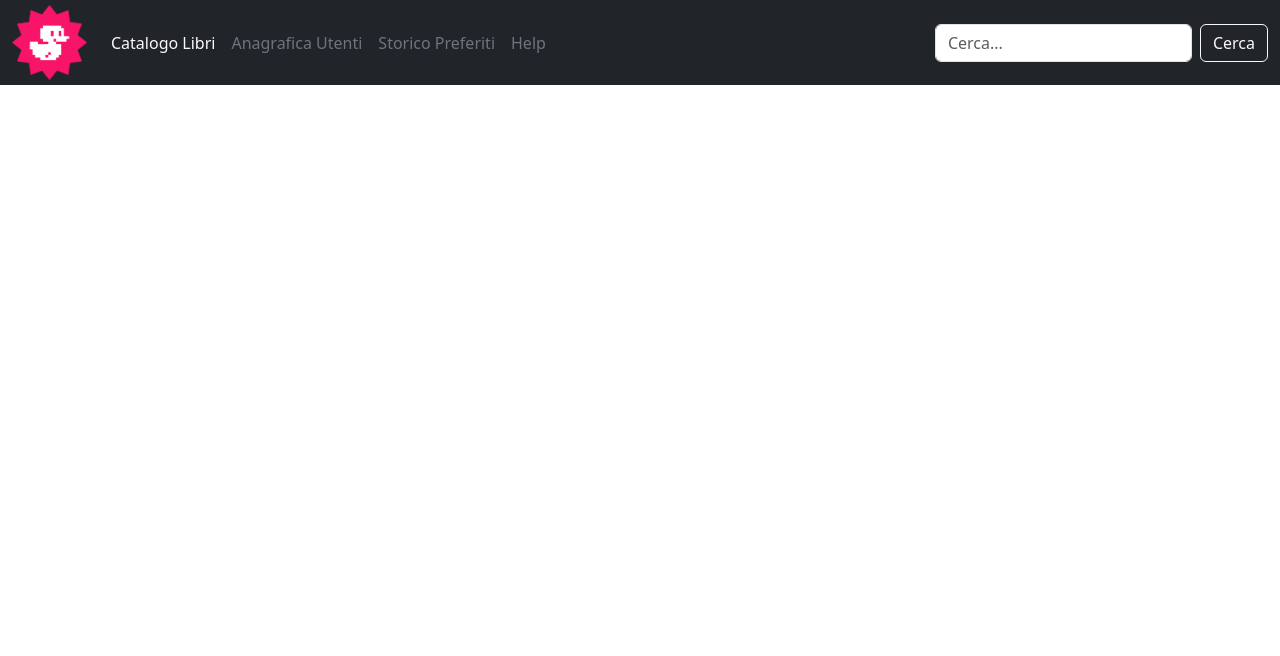
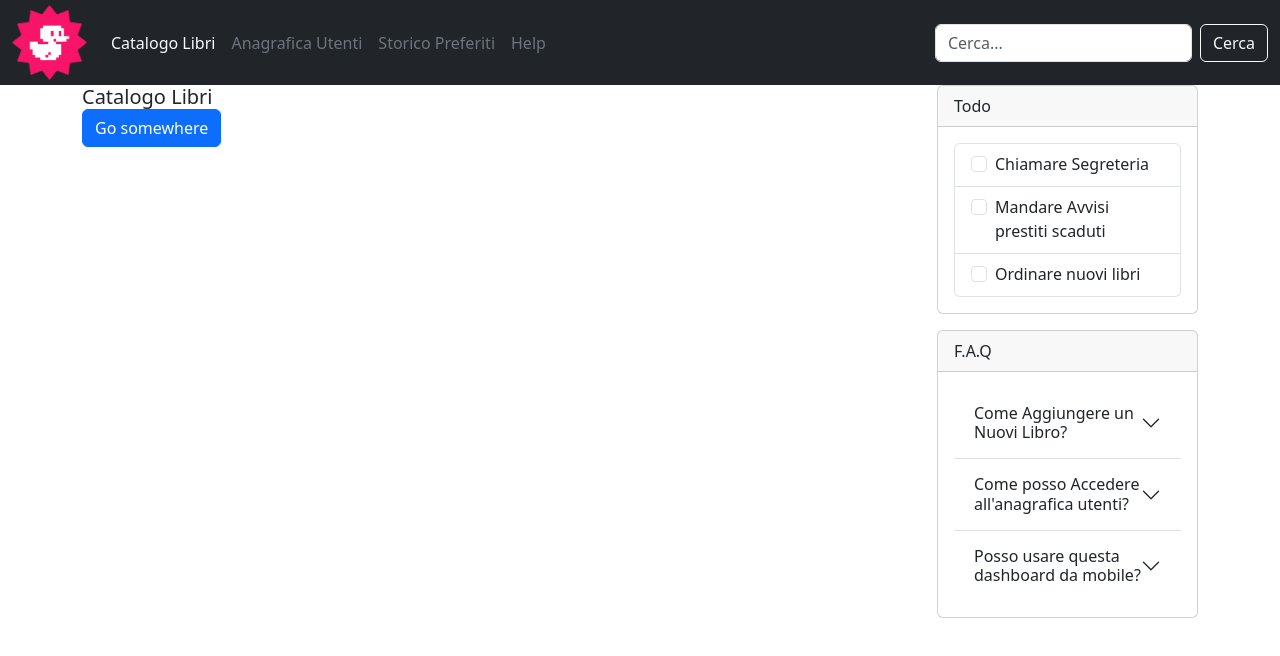
Before and after one commit to SergioGBosco/html-css-bootstrap-dashboard, a plain HTML site: page index.html in a window 1280 px wide. Drawn offline with nearby package versions, Linux system fonts and the light colour scheme.

Commit message:
[Add] Section todo and F.A.Q with card

```diff
--- a/index.html
+++ b/index.html
@@ -53,10 +53,100 @@
 
     <div class="container">
       <div class="row">
-        <div class="col-9"></div>
+        <div class="col-9">
+          <h5 class="card-title">Catalogo Libri</h5>
+          <a href="#" class="btn btn-primary">Go somewhere</a>
+        </div>
+        <div class="col-3">
+          <div class="card mb-3">
+            <div class="card-header">
+              Todo
+            </div>
+            <div class="card-body">
+              <ul class="list-group">
+                <li class="list-group-item">
+                  <div class="form-check">
+                    <input class="form-check-input" type="checkbox" value="" id="checkIndeterminate">
+                    <label class="form-check-label" for="checkIndeterminate">
+                      Chiamare Segreteria
+                    </label>
+                  </div>
+                </li>
+                <li class="list-group-item">
+                  <div class="form-check">
+                    <input class="form-check-input" type="checkbox" value="" id="checkIndeterminate">
+                    <label class="form-check-label" for="checkIndeterminate">
+                      Mandare Avvisi prestiti scaduti
+                    </label>
+                  </div>
+                </li>
+                <li class="list-group-item">
+                  <div class="form-check">
+                    <input class="form-check-input" type="checkbox" value="" id="checkIndeterminate">
+                    <label class="form-check-label" for="checkIndeterminate">
+                      Ordinare nuovi libri
+                    </label>
+                  </div>
+                </li>
+              </ul>
+            </div>
+          </div>
+          <div class="card">
+            <div class="card-header">
+              F.A.Q
+            </div>
+            <div class="card-body">
+              <div class="accordion accordion-flush" id="accordionFlushExample">
+                <div class="accordion-item">
+                  <h2 class="accordion-header">
+                    <button class="accordion-button collapsed" type="button" data-bs-toggle="collapse"
+                      data-bs-target="#flush-collapseOne" aria-expanded="false" aria-controls="flush-collapseOne">
+                      Come Aggiungere un Nuovi Libro?
+                    </button>
+                  </h2>
+                  <div id="flush-collapseOne" class="accordion-collapse collapse"
+                    data-bs-parent="#accordionFlushExample">
+                    <div class="accordion-body">Placeholder content for this accordion, which is intended to
+                      demonstrate the <code>.accordion-flush</code> class. This is the first item’s accordion body.
+                    </div>
+                  </div>
+                </div>
+                <div class="accordion-item">
+                  <h2 class="accordion-header">
+                    <button class="accordion-button collapsed" type="button" data-bs-toggle="collapse"
+                      data-bs-target="#flush-collapseTwo" aria-expanded="false" aria-controls="flush-collapseTwo">
+                      Come posso Accedere all'anagrafica utenti?
+                    </button>
+                  </h2>
+                  <div id="flush-collapseTwo" class="accordion-collapse collapse"
+                    data-bs-parent="#accordionFlushExample">
+                    <div class="accordion-body">Placeholder content for this accordion, which is intended to
+                      demonstrate the <code>.accordion-flush</code> class. This is the second item’s accordion body.
+                      Let’s imagine this being filled with some actual content.</div>
+                  </div>
+                </div>
+                <div class="accordion-item">
+                  <h2 class="accordion-header">
+                    <button class="accordion-button collapsed" type="button" data-bs-toggle="collapse"
+                      data-bs-target="#flush-collapseThree" aria-expanded="false" aria-controls="flush-collapseThree">
+                      Posso usare questa dashboard da mobile?
+                    </button>
+                  </h2>
+                  <div id="flush-collapseThree" class="accordion-collapse collapse"
+                    data-bs-parent="#accordionFlushExample">
+                    <div class="accordion-body">Placeholder content for this accordion, which is intended to
+                      demonstrate the <code>.accordion-flush</code> class. This is the third item’s accordion body.
+                      Nothing more exciting happening here in terms of content, but just filling up the space to make
+                      it look, at least at first glance, a bit more representative of how this would look in a
+                      real-world application.</div>
+                  </div>
+                </div>
+              </div>
+            </div>
+          </div>
+        </div>
       </div>
     </div>
-
   </main>
   <script src="https://cdn.jsdelivr.net/npm/bootstrap@5.3.7/dist/js/bootstrap.bundle.min.js"
     integrity="sha384-ndDqU0Gzau9qJ1lfW4pNLlhNTkCfHzAVBReH9diLvGRem5+R9g2FzA8ZGN954O5Q"
```
